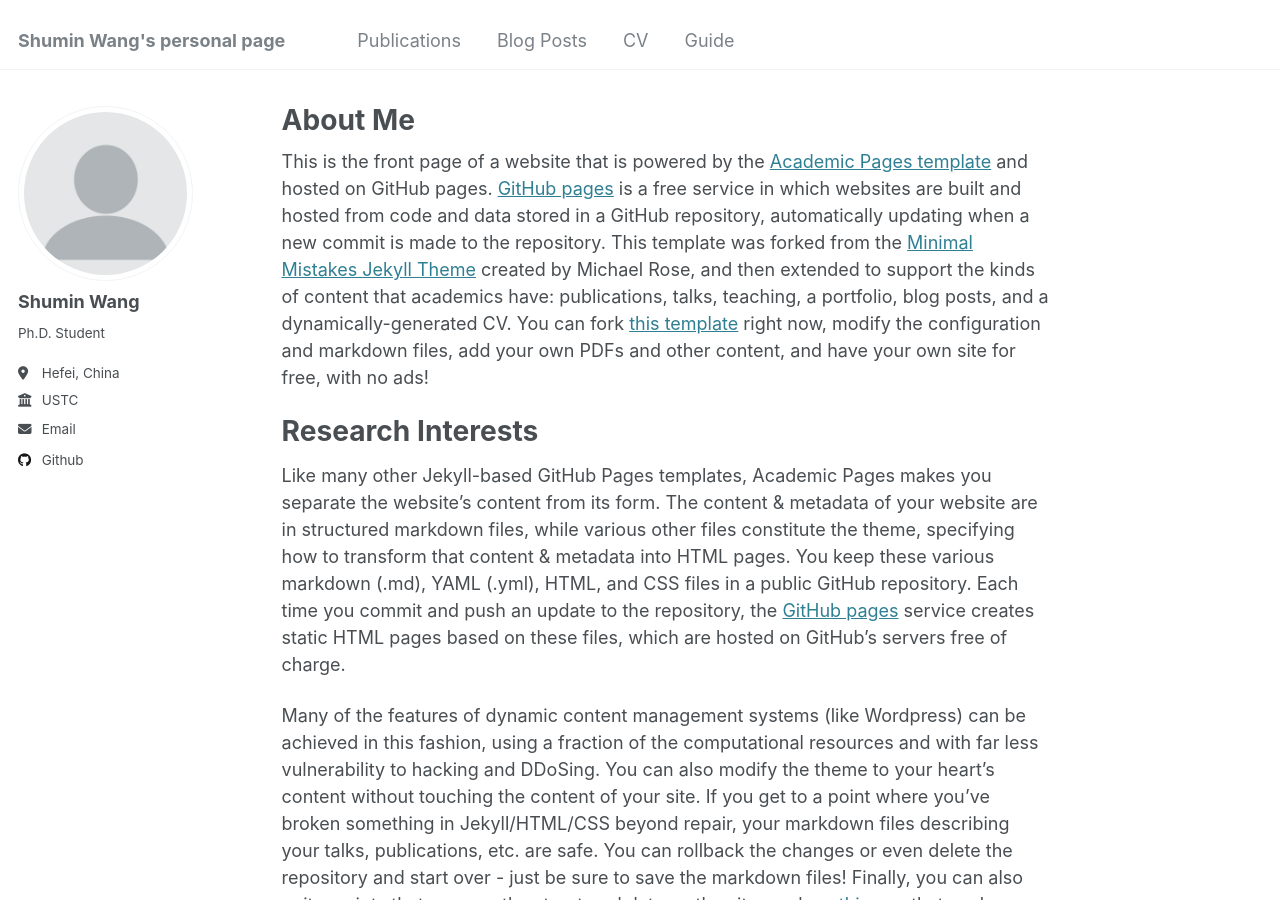
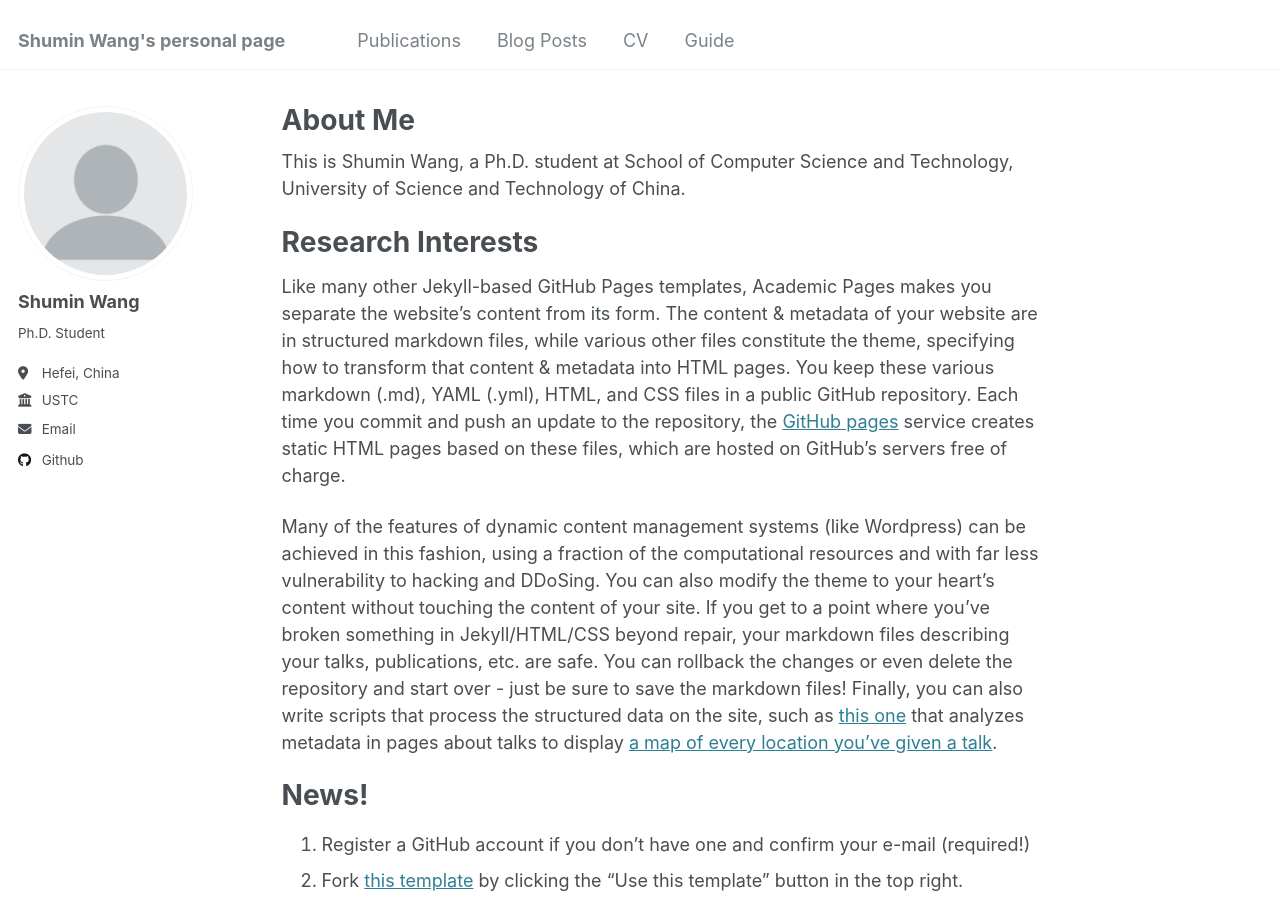
Before and after one commit to shuminwang-ai/shuminwang-ai.github.io, a Jekyll site: the page built from _pages/about.md, in a window 1280 px wide and 900 px high. Built offline with Jekyll 4.4.1, drawn with Linux system fonts in a browser that asks for light colours.

Commit message:
Update about.md

```diff
--- a/_pages/about.md
+++ b/_pages/about.md
@@ -7,7 +7,7 @@ redirect_from:
   - /about.html
 ---
 
-This is the front page of a website that is powered by the [Academic Pages template](https://github.com/academicpages/academicpages.github.io) and hosted on GitHub pages. [GitHub pages](https://pages.github.com) is a free service in which websites are built and hosted from code and data stored in a GitHub repository, automatically updating when a new commit is made to the repository. This template was forked from the [Minimal Mistakes Jekyll Theme](https://mmistakes.github.io/minimal-mistakes/) created by Michael Rose, and then extended to support the kinds of content that academics have: publications, talks, teaching, a portfolio, blog posts, and a dynamically-generated CV. You can fork [this template](https://github.com/academicpages/academicpages.github.io) right now, modify the configuration and markdown files, add your own PDFs and other content, and have your own site for free, with no ads!
+This is Shumin Wang, a Ph.D. student at School of Computer Science and Technology, University of Science and Technology of China.
 
 Research Interests
 ======
```
